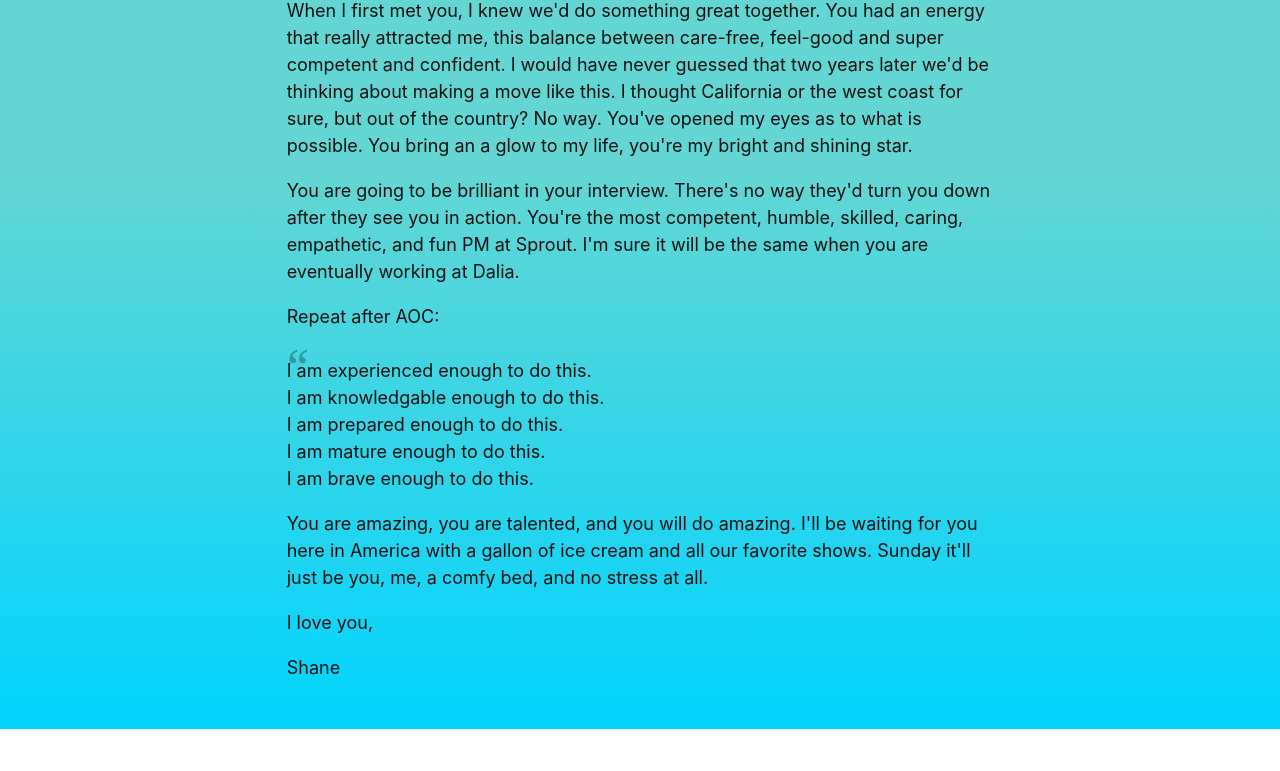
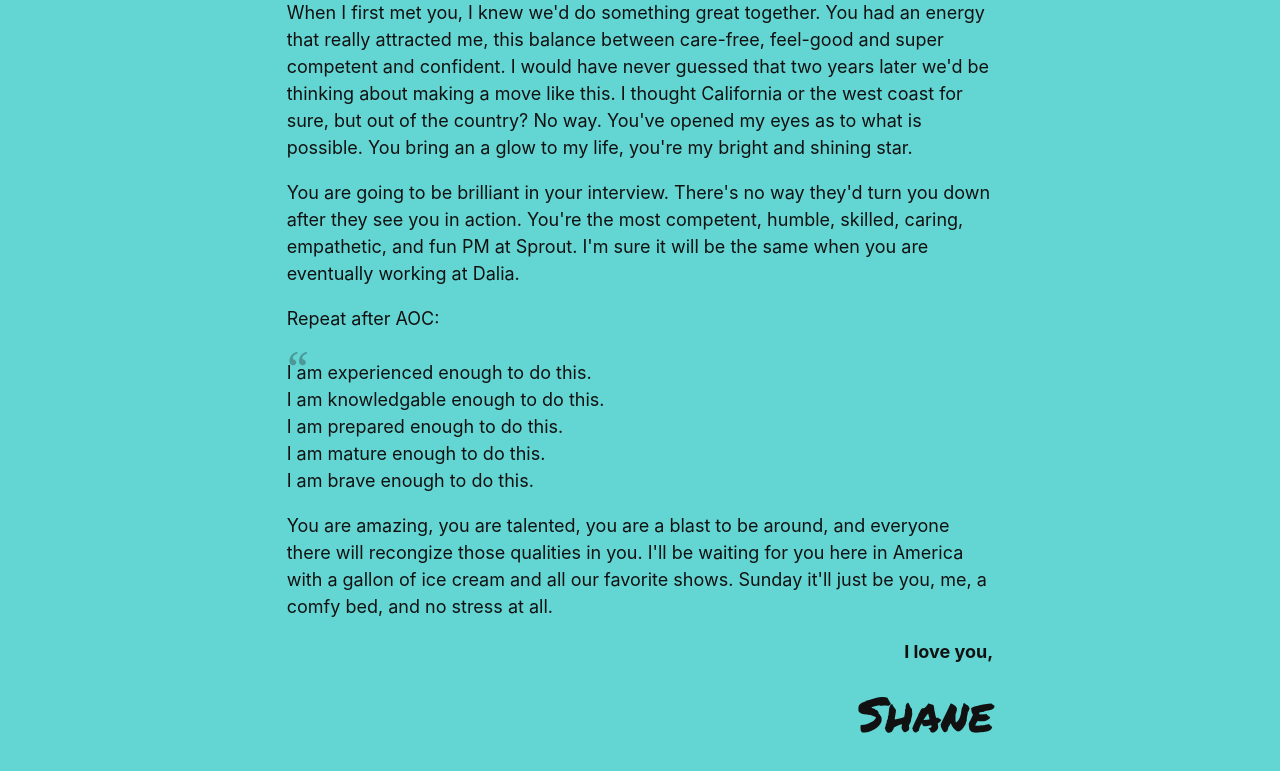
Before and after one commit to wsbrunson/good-luck-mary, a plain HTML site: page index.html in a window 1280 px wide. Shown: the part 113-884 px from the top of the page. Before the commit the page ends 842 px from the top, so only its background shows below. Drawn offline with nearby package versions, Linux system fonts and the light colour scheme.

Commit message:
update 3

```diff
--- a/index.html
+++ b/index.html
@@ -10,8 +10,10 @@
     <link rel="apple-touch-icon" href="icon.png" />
     <!-- Place favicon.ico in the root directory -->
 
-    <link rel="stylesheet" href="css/normalize.css" />
-    <link rel="stylesheet" href="css/main.css" />
+    <link
+      href="https://fonts.googleapis.com/css?family=Permanent+Marker"
+      rel="stylesheet"
+    />
 
     <meta name="theme-color" content="#fafafa" />
     <style type="text/css">
@@ -22,11 +24,6 @@
           Helvetica, Arial, sans-serif, "Apple Color Emoji", "Segoe UI Emoji",
           "Segoe UI Symbol";
         background: rgb(99, 214, 211);
-        background: linear-gradient(
-          180deg,
-          rgba(99, 214, 211, 1) 34%,
-          rgba(0, 212, 255, 1) 100%
-        );
       }
       main {
         max-width: 70ch;
@@ -42,6 +39,17 @@
         position: absolute;
         font-family: Georgia;
         opacity: 0.3;
+      }
+      .text-align-right {
+        text-align: right;
+      }
+      .bold {
+        font-weight: bold;
+      }
+      .signature {
+        font-family: "Permanent Marker", cursive;
+        font-size: 3rem;
+        line-height: 0;
       }
     </style>
   </head>
@@ -77,13 +85,13 @@
       </p>
 
       <p>
-        You are amazing, you are talented, and you will do amazing. I'll be
-        waiting for you here in America with a gallon of ice cream and all our
-        favorite shows. Sunday it'll just be you, me, a comfy bed, and no stress
-        at all.
+        You are amazing, you are talented, you are a blast to be around, and
+        everyone there will recongize those qualities in you. I'll be waiting
+        for you here in America with a gallon of ice cream and all our favorite
+        shows. Sunday it'll just be you, me, a comfy bed, and no stress at all.
       </p>
-      <p>I love you,</p>
-      <p>Shane</p>
+      <p class="text-align-right bold">I love you,</p>
+      <p class="text-align-right signature">Shane</p>
     </main>
   </body>
 </html>
```
